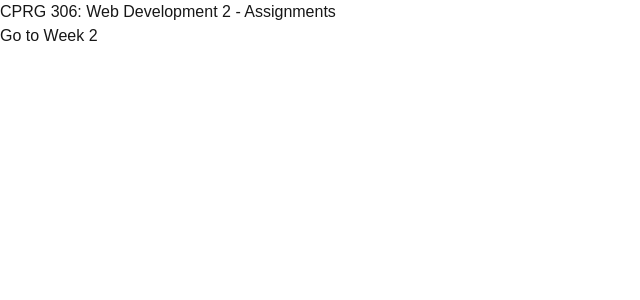
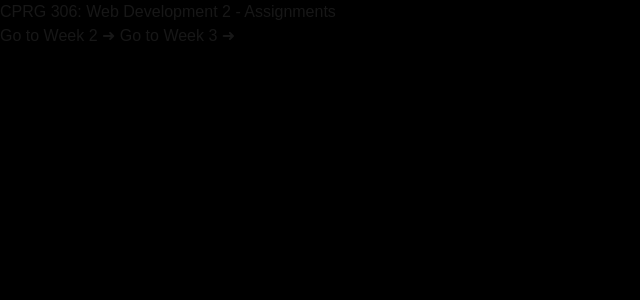
Before and after one commit to Jack8971/cprg306-assignments, a Next.js app: page / in a window 1280 px wide. Shown: the top 300 px of the page, without its empty margins (0-640 px from the left). Built offline with nearby package versions, Linux system fonts and the light colour scheme.

Commit message:
Added black background

```diff
--- a/src/app/page.js
+++ b/src/app/page.js
@@ -2,10 +2,11 @@ import Link from 'next/link';
 
 export default function Home() {
   return (
-    <main>
+    <main style={{ backgroundColor: 'black', minHeight: '100vh' }}>
       <h1>CPRG 306: Web Development 2 - Assignments</h1>
       <p>
-        <Link href="/week-2">Go to Week 2</Link>
+        <Link href="/week-2">Go to Week 2 ➜ </Link>
+        <Link href="/week-3">Go to Week 3 ➜ </Link>
       </p>
     </main>
   );
--- a/src/app/week-2/page.js
+++ b/src/app/week-2/page.js
@@ -2,7 +2,7 @@ import StudentInfo from './student-info';
 
 export default function Page() {
   return (
-    <main>
+    <main style={{ backgroundColor: 'black', minHeight: '100vh' }}>
       <h1>Shopping List</h1>
       <StudentInfo />
     </main>
```
